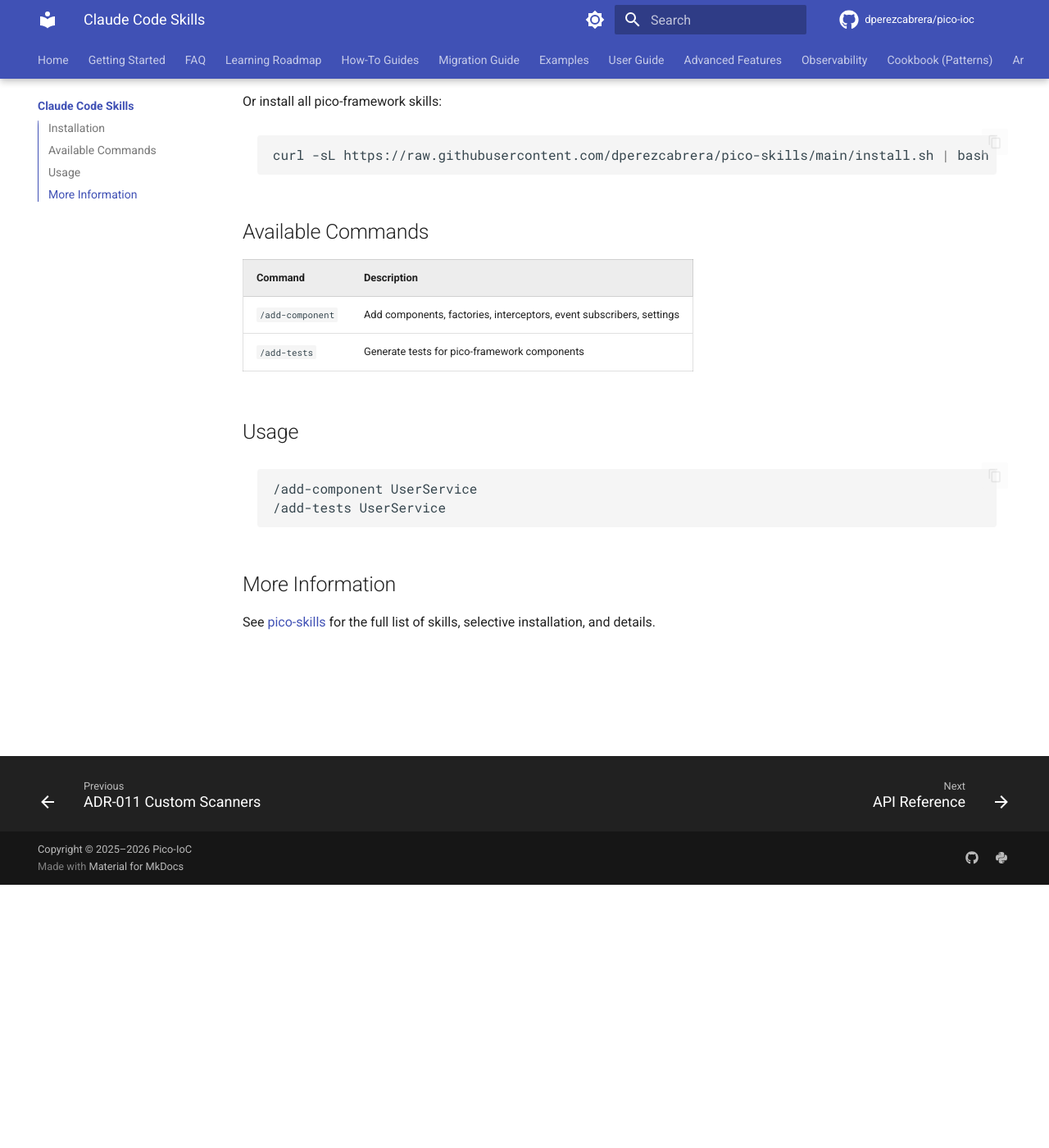
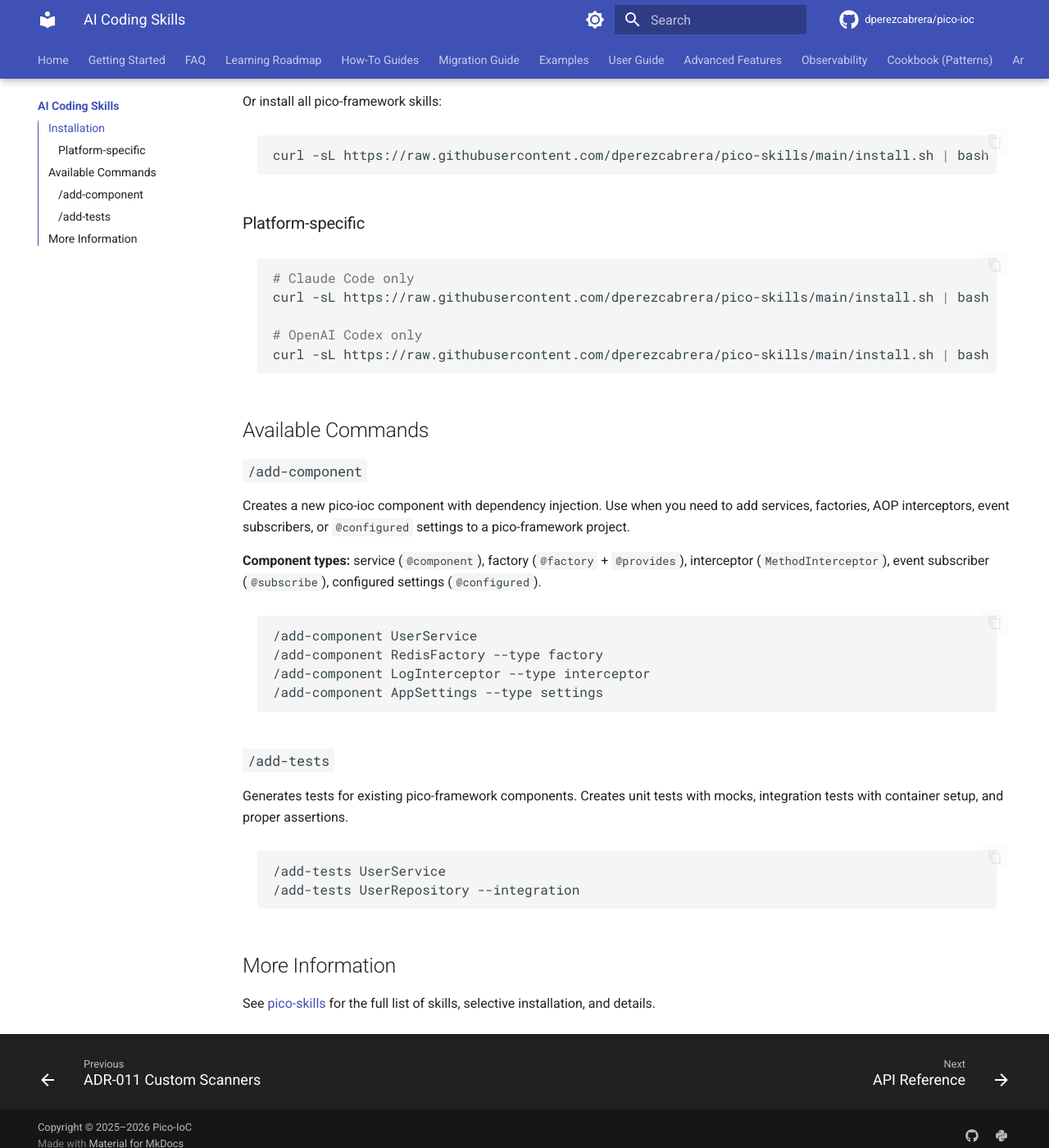
Before and after one commit to dperezcabrera/pico-ioc, an MkDocs documentation site: the page built from docs/skills.md, in a window 1280 px wide and 1400 px high, scrolled down 321 px. Shown: the whole window at 82% size. Built offline with MkDocs 1.6.1 and Material for MkDocs 9.7.7, drawn with Linux system fonts in a browser that asks for light colours; comment, search, counter and statistics services are not loaded; some of the changed text lies outside the part shown.

Commit message:
Add Codex compatibility, improve skills docs, and fix docs workflow
Co-Authored-By: Claude Opus 4.6 <noreply@anthropic.com>

````diff
--- a/docs/skills.md
+++ b/docs/skills.md
@@ -1,6 +1,6 @@
-# Claude Code Skills
+# AI Coding Skills
 
-[Claude Code](https://code.claude.com) skills for AI-assisted development with pico-ioc.
+[Claude Code](https://code.claude.com) and [OpenAI Codex](https://openai.com/index/introducing-codex/) skills for AI-assisted development with pico-ioc.
 
 ## Installation
 
@@ -14,18 +14,38 @@ Or install all pico-framework skills:
 curl -sL https://raw.githubusercontent.com/dperezcabrera/pico-skills/main/install.sh | bash
 ```
 
+### Platform-specific
+
+```bash
+# Claude Code only
+curl -sL https://raw.githubusercontent.com/dperezcabrera/pico-skills/main/install.sh | bash -s -- --claude ioc
+
+# OpenAI Codex only
+curl -sL https://raw.githubusercontent.com/dperezcabrera/pico-skills/main/install.sh | bash -s -- --codex ioc
+```
+
 ## Available Commands
 
-| Command | Description |
-|---------|-------------|
-| `/add-component` | Add components, factories, interceptors, event subscribers, settings |
-| `/add-tests` | Generate tests for pico-framework components |
+### `/add-component`
 
-## Usage
+Creates a new pico-ioc component with dependency injection. Use when you need to add services, factories, AOP interceptors, event subscribers, or `@configured` settings to a pico-framework project.
+
+**Component types:** service (`@component`), factory (`@factory` + `@provides`), interceptor (`MethodInterceptor`), event subscriber (`@subscribe`), configured settings (`@configured`).
 
 ```
 /add-component UserService
+/add-component RedisFactory --type factory
+/add-component LogInterceptor --type interceptor
+/add-component AppSettings --type settings
+```
+
+### `/add-tests`
+
+Generates tests for existing pico-framework components. Creates unit tests with mocks, integration tests with container setup, and proper assertions.
+
+```
 /add-tests UserService
+/add-tests UserRepository --integration
 ```
 
 ## More Information
--- a/mkdocs.yml
+++ b/mkdocs.yml
@@ -210,7 +210,7 @@ nav:
       - ADR-010 Unified Configuration: adr/adr-0010-unified-configuration.md
       - ADR-011 Custom Scanners: adr/adr-0011-custom-scanners.md
 
-  - Claude Code Skills: skills.md
+  - AI Coding Skills: skills.md
 
   - API Reference:
     - api-reference/README.md
````
Also changed, not shown: README.md (+2 -2 lines), 1 other file.
